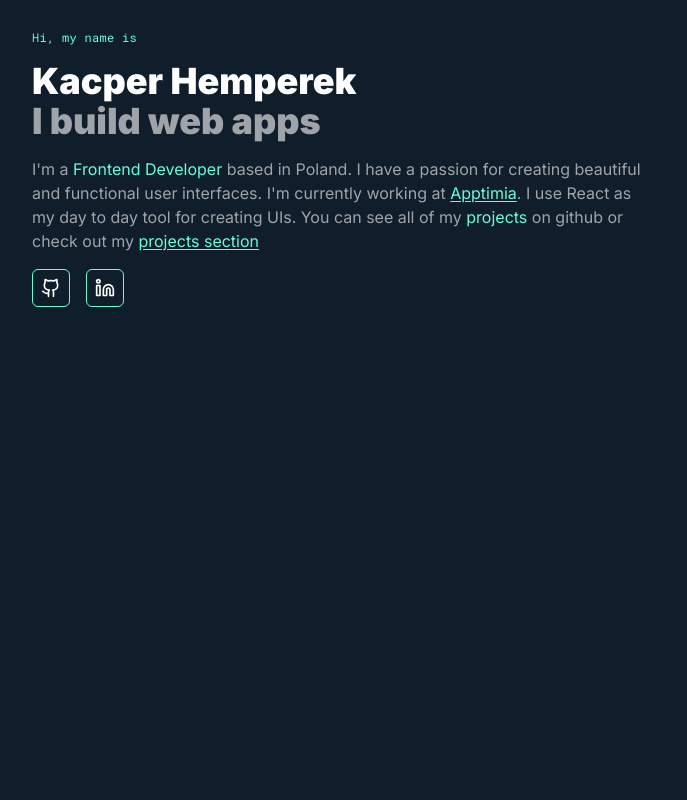
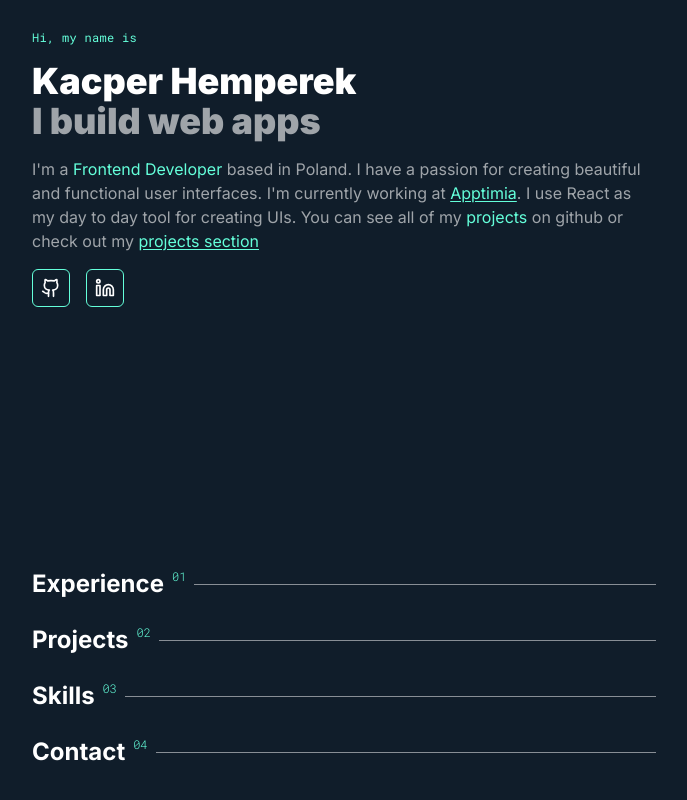
Before and after one commit to KacperHemperek/portfolio, a Next.js app: page / in a window 1280 px wide. Shown: the part 232-1032 px from the top of the page, without its empty margins (296-983 px from the left). Before the commit the page ends 800 px from the top, so only its background shows below. Built offline with nearby package versions, Linux system fonts and the light colour scheme.

Commit message:
feat: add sections on homepage

```diff
--- a/src/app/page.tsx
+++ b/src/app/page.tsx
@@ -1,9 +1,22 @@
+import SectionHeading from '~/components/common/section-heading';
 import HomeHeader from '~/components/homepage/home-header';
 
 export default function Home() {
   return (
-    <main className='mx-auto max-w-2xl px-6 '>
+    <main className='mx-auto max-w-2xl px-6 pb-24'>
       <HomeHeader />
+      <section id='experience'>
+        <SectionHeading title='Experience' number='01' />
+      </section>
+      <section id='projects'>
+        <SectionHeading title='Projects' number='02' />
+      </section>
+      <section id='skills'>
+        <SectionHeading title='Skills' number='03' />
+      </section>
+      <section id='contact'>
+        <SectionHeading title='Contact' number='04' />
+      </section>
     </main>
   );
 }
--- /dev/null
+++ b/src/components/common/section-heading.tsx
@@ -0,0 +1,19 @@
+import React from 'react';
+
+export default function SectionHeading({
+  title,
+  number,
+}: {
+  title: string;
+  number: string;
+}) {
+  return (
+    <div className='flex items-center gap-2 pb-6'>
+      <h3 className='text-2xl font-bold'>{title}</h3>
+      <span className='font-roboto -translate-y-2 text-xs font-light text-primary'>
+        {number}
+      </span>
+      <hr className='border-t-1 flex-1 border-white/50' />
+    </div>
+  );
+}
--- a/src/components/homepage/home-header.tsx
+++ b/src/components/homepage/home-header.tsx
@@ -28,7 +28,7 @@ export default function HomeHeader() {
         </OutsideLink>
       </p>
       <div className='flex gap-4'>
-        <IconLink bordered href={socials.linkedin.url}>
+        <IconLink bordered href={socials.github.url}>
           <GithubIcon className='h-4 w-4 md:h-5 md:w-5' />
         </IconLink>
         <IconLink bordered href={socials.linkedin.url}>
```
